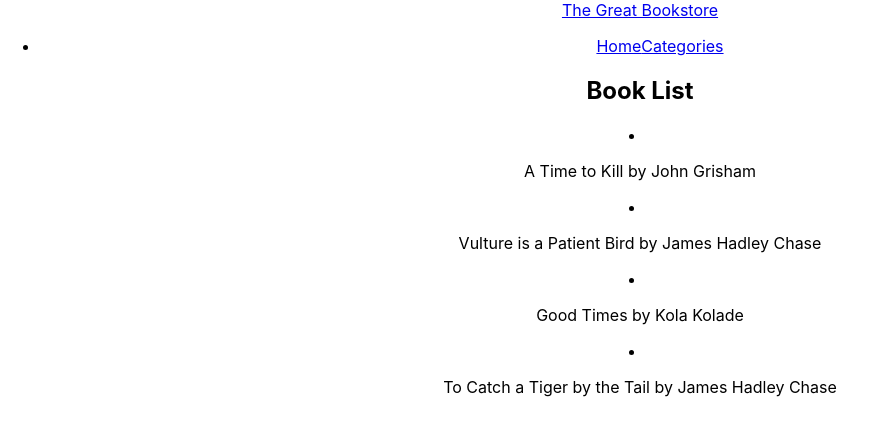
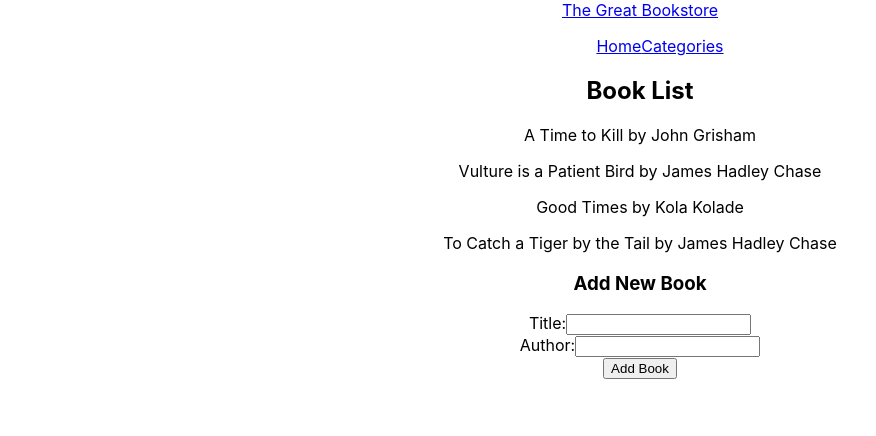
Before and after one commit to kkolade/the-bookstore, a React (Create React App) app: page / in a window 1280 px wide. Shown: the top 436 px of the page, without its empty margins (0-876 px from the left). Built offline with nearby package versions, Linux system fonts and the light colour scheme.

Commit message:
Add form to home page

```diff
--- a/src/App.css
+++ b/src/App.css
@@ -24,15 +24,6 @@
   color: white;
 }
 
-.App-link {
-  color: #61dafb;
+li {
+  list-style: none;
 }
-
-@keyframes App-logo-spin {
-  from {
-    transform: rotate(0deg);
-  }
-  to {
-    transform: rotate(360deg);
-  }
-}
--- /dev/null
+++ b/src/components/AddBookForm.jsx
@@ -0,0 +1,26 @@
+import React from 'react';
+
+const AddBookForm = () => {
+  return (
+    <div>
+      <h3>Add New Book</h3>
+      <form action="" method="post">
+        <div className="form-control">
+          <label htmlFor="author">
+            Title:
+            <input type="text" name="title" id="title" />
+          </label>
+        </div>
+        <div className="form-control">
+          <label htmlFor="title">
+            Author:
+            <input type="text" name="author" id="author" />
+          </label>
+        </div>
+        <button type="submit">Add Book</button>
+      </form>
+    </div>
+  );
+};
+
+export default AddBookForm;
--- a/src/components/Home.jsx
+++ b/src/components/Home.jsx
@@ -1,5 +1,6 @@
 import React from 'react';
 import { v4 as uuidv4 } from 'uuid';
+import AddBookForm from './AddBookForm';
 import BookList from './BookList';
 
 const Home = () => {
@@ -29,6 +30,7 @@ const Home = () => {
     <div>
       <h2>Book List</h2>
       <BookList books={books} />
+      <AddBookForm />
     </div>
   );
 };
```
